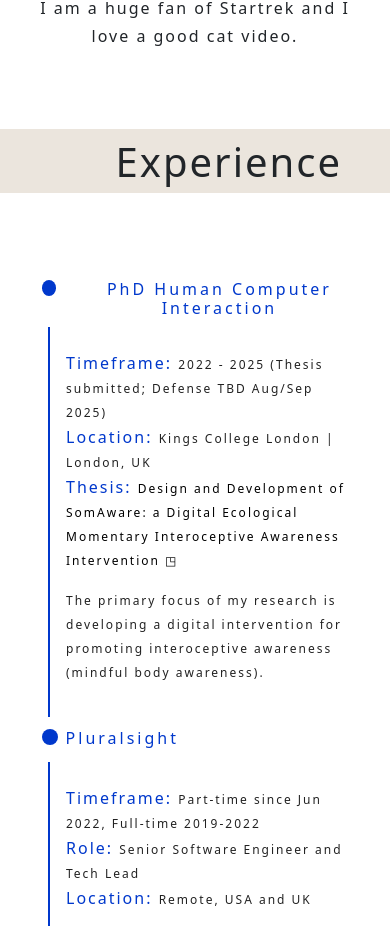
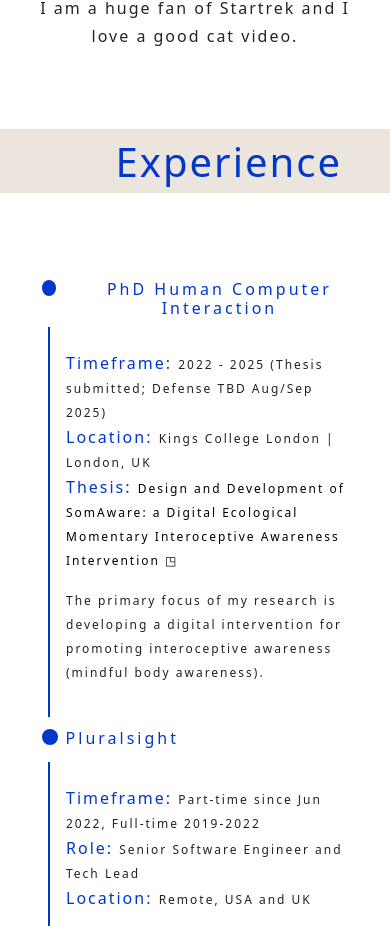
Before and after one commit to phoenixfire07/my-app, a React (Create React App) app: page / in a window 390 px wide. Shown: the part 2379-3305 px from the top of the page. Built offline with nearby package versions, Linux system fonts and the light colour scheme.

Commit message:
Update App.scss

```diff
--- a/src/App.scss
+++ b/src/App.scss
@@ -75,6 +75,10 @@
     margin-top: -.8rem;
   }
 
+  .experience-section-title{
+    color: #0038cc;
+  }
+
   .contact-container {
     height: 25rem;
   }
```
